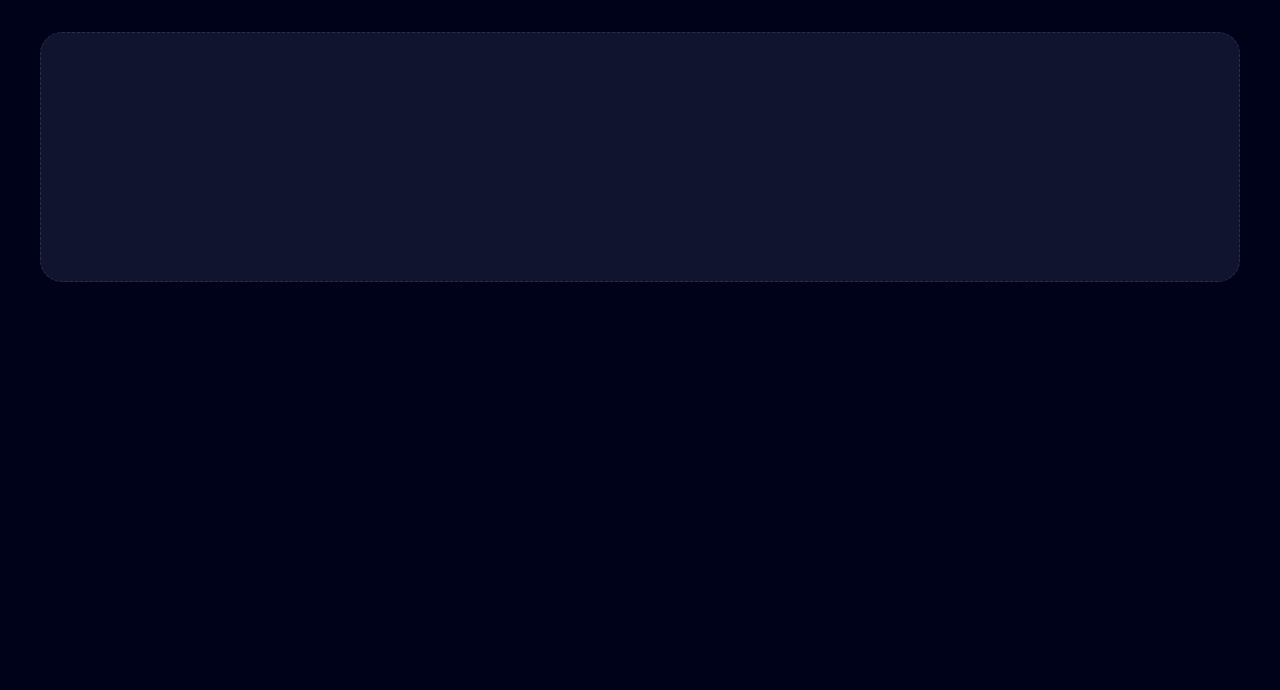
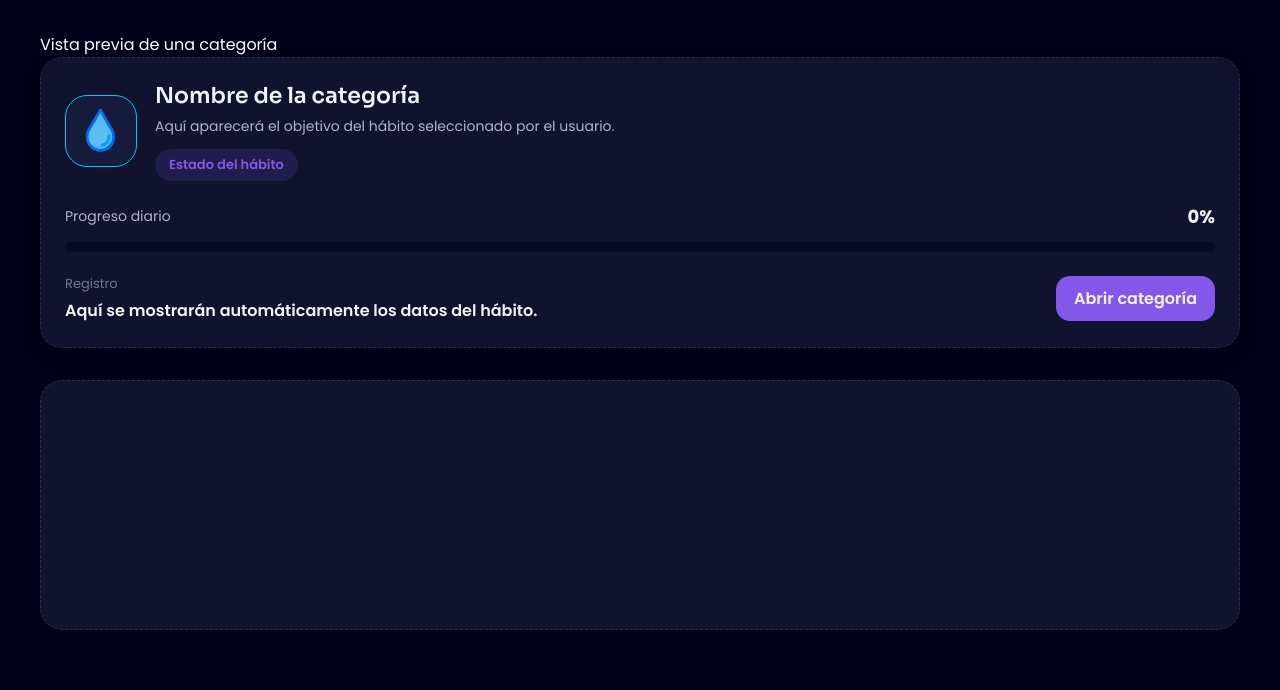
Before and after one commit to Mau-sys/Lifesync, a PHP site: page /Categorias.html in a window 1280 px wide. Shown: the part 152-842 px from the top of the page. Before the commit the page ends 434 px from the top, so only its background shows below. Run offline with PHP 8.4, Linux system fonts and the light colour scheme.

Commit message:
Life Sync

```diff
--- a/public/Categorias.html
+++ b/public/Categorias.html
@@ -48,6 +48,116 @@
         </header>
 
         <section
+            id="ejemploCategoria"
+            class="ejemplo-categoria">
+
+            <div class="ejemplo-etiqueta">
+
+                Vista previa de una categoría
+
+            </div>
+
+            <article
+                class="categoria ejemplo"
+                data-color="hidratacion">
+
+                <div class="categoria-superior">
+
+                    <div class="categoria-icono">
+
+                        <img
+                            src="img/Hidrat.png"
+                            alt="Icono de categoría">
+
+                    </div>
+
+                    <div class="categoria-info">
+
+                        <h2>
+
+                            Nombre de la categoría
+
+                        </h2>
+
+                        <p>
+
+                            Aquí aparecerá el objetivo del hábito seleccionado por el usuario.
+
+                        </p>
+
+                        <span class="estado-categoria">
+
+                            Estado del hábito
+
+                        </span>
+
+                    </div>
+
+                </div>
+
+                <div class="categoria-progreso">
+
+                    <div class="progreso-info">
+
+                        <span>
+
+                            Progreso diario
+
+                        </span>
+
+                        <span class="porcentaje">
+
+                            0%
+
+                        </span>
+
+                    </div>
+
+                    <div class="barra-progreso">
+
+                        <div
+                            class="barra hidratacion"
+                            style="width:0%;">
+
+                        </div>
+
+                    </div>
+
+                </div>
+
+                <div class="categoria-inferior">
+
+                    <div class="resumen">
+
+                        <span>
+
+                            Registro
+
+                        </span>
+
+                        <span>
+
+                            Aquí se mostrarán automáticamente los datos del hábito.
+
+                        </span>
+
+                    </div>
+
+                    <a
+                    href="../Categorias/Hhidratacion"
+                    class="btn-categoria">
+
+                    Abrir categoría
+
+                    </a>
+
+                </div>
+
+            </article>
+
+        </section>
+
+        <section
             id="listaCategorias"
             class="lista-categorias">
 
--- a/public/css/categorias.css
+++ b/public/css/categorias.css
@@ -340,6 +340,10 @@
     color: var(--color-blanco);
 
     font-weight: var(--peso-semibold);
+
+    text-decoration: none;
+
+    cursor: pointer;
 
     transition:
         background-color var(--transicion),
@@ -764,3 +768,108 @@
     }
 
 }
+
+
+.ejemplo-categoria{
+
+    margin-top:32px;
+
+    margin-bottom:28px;
+
+}
+
+.categoria.ejemplo{
+
+    opacity:.95;
+
+    border-style:dashed;
+
+    border-color:var(--color-borde);
+
+}
+
+.categoria.ejemplo:hover{
+
+    transform:none;
+
+    border-color:var(--color-borde);
+
+    box-shadow:var(--sombra-suave);
+
+}
+
+.categoria.ejemplo .estado-categoria{
+
+    background:rgba(139,92,246,.15);
+
+    color:var(--color-morado);
+
+}
+
+.categoria.ejemplo .btn-categoria{
+
+    cursor:pointer;
+
+    opacity:1;
+
+    pointer-events:auto;
+
+}
+
+.categoria.ejemplo .barra{
+
+    animation:none;
+
+}
+
+
+.mensaje-categorias{
+
+    flex-direction:column;
+
+    gap:14px;
+
+    padding:30px;
+
+    line-height:1.6;
+
+}
+
+.mensaje-categorias h2{
+
+    color:var(--color-texto-principal);
+
+    font-size:24px;
+
+    margin:0;
+
+}
+
+.mensaje-categorias p{
+
+    margin:0;
+
+    color:var(--color-texto-secundario);
+
+}
+
+
+@media (max-width:768px){
+
+    .ejemplo-categoria{
+
+        margin-top:24px;
+
+    }
+
+}
+
+@media (max-width:480px){
+
+    .mensaje-categorias{
+
+        padding:22px;
+
+    }
+
+}
```
